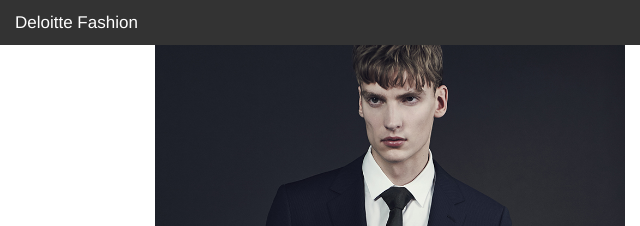
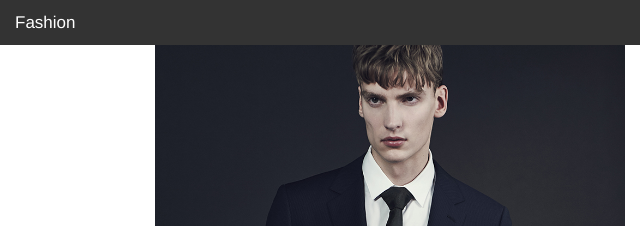
Before and after one commit to RameshRavi1986/Ecommercewebsite, a website: page app/index.html in a window 1280 px wide. Shown: the top 226 px of the page, 0-640 px from the left. Drawn offline with nearby package versions, Linux system fonts and the light colour scheme; files that its build step writes are made by us from their sources; files whose address does not match are found by name.

Commit message:
Update index.html

```diff
--- a/app/index.html
+++ b/app/index.html
@@ -19,7 +19,7 @@
                   <li class="name">
                     <h1>
                       <a href="#">
-                        Deloitte Fashion
+                        Fashion
                       </a>
                     </h1>
                   </li>
```
